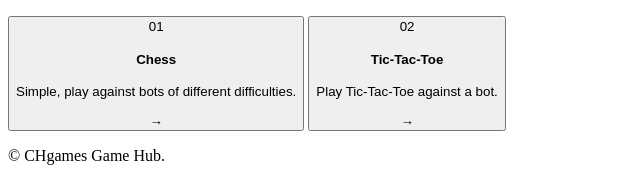
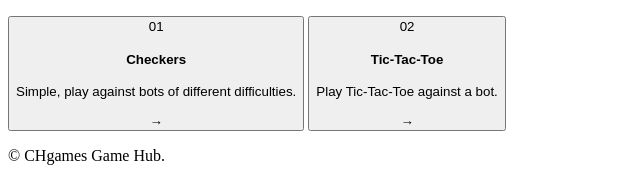
Before and after one commit to calebhew66/gameHub, a website with bundled scripts: page index.html in a window 1280 px wide. Shown: the part 668-846 px from the top of the page, 0-640 px from the left. Built offline with nearby package versions, Linux system fonts and the light colour scheme; a script that the page names is missing.

Commit message:
chesserks fgix

```diff
--- a/index.html
+++ b/index.html
@@ -276,7 +276,7 @@
               <div>
 
                 <h4>
-                  Chess
+                  Checkers
                 </h4>
 
                 <p>
```
Also changed, not shown: chess.html (+4 -4 lines).
